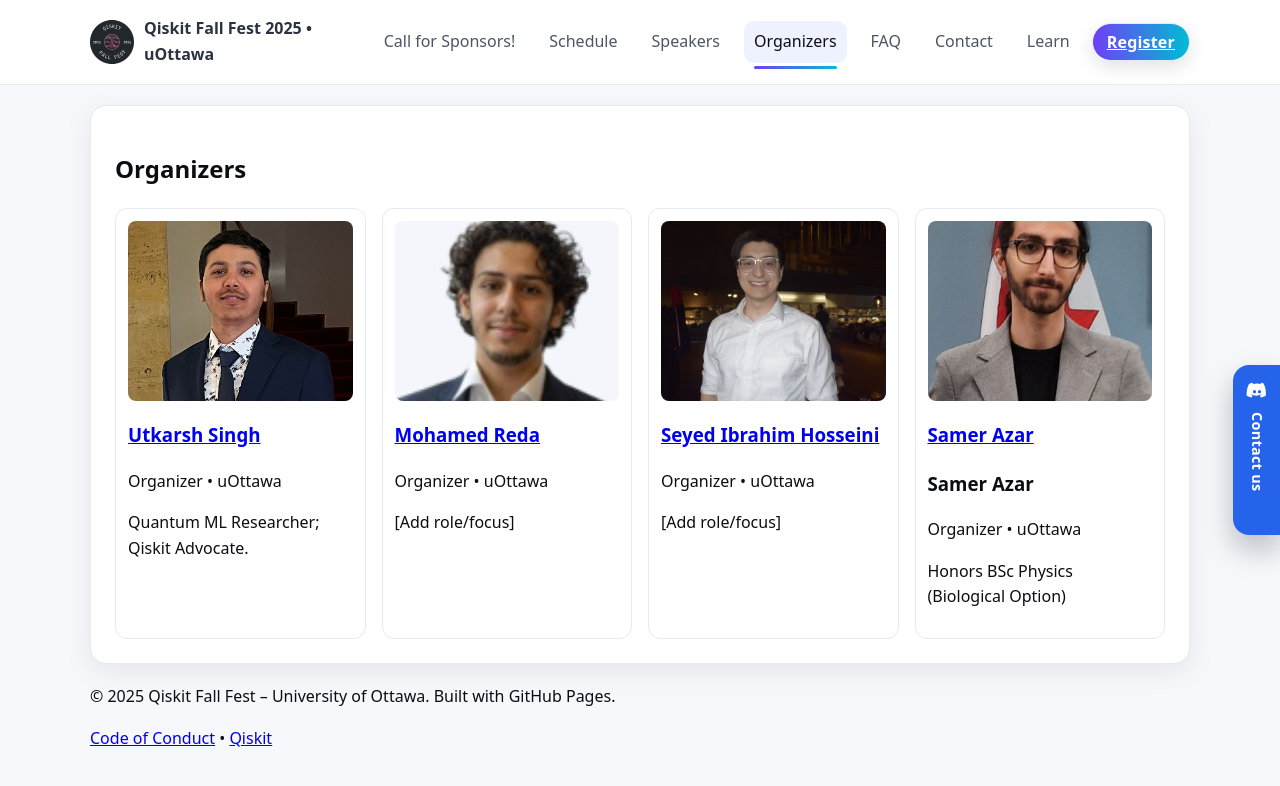
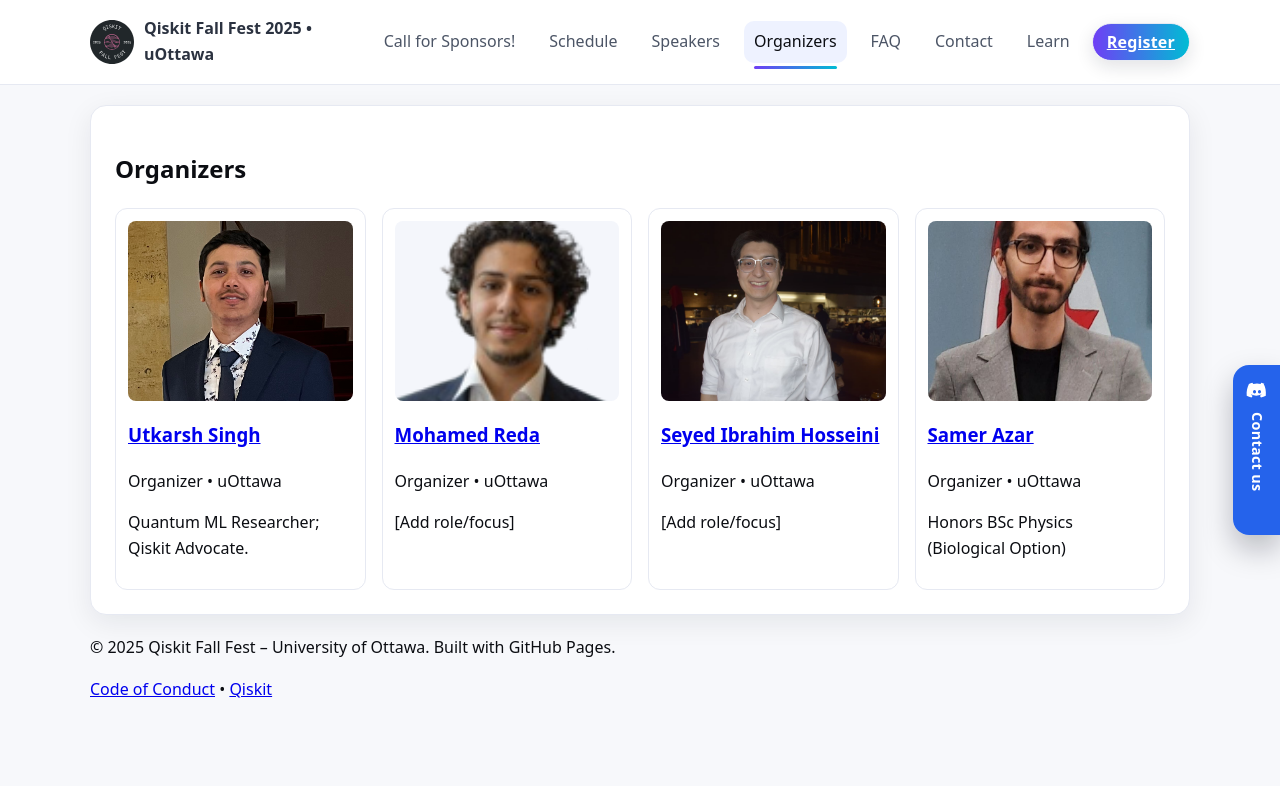
Before and after one commit to utkarshh-singh/fall-fest-2025-website, a Jekyll site: the page built from organizers.md, in a window 1280 px wide. Shown: the top 786 px of the page. Built offline with Jekyll 4.4.1, drawn with Linux system fonts in a browser that asks for light colours.

Commit message:
Update organizers.md

```diff
--- a/organizers.md
+++ b/organizers.md
@@ -29,7 +29,6 @@
       <article class="person">
         <img src="{{ '/assets/sa.jpeg' | relative_url }}" alt="Samer Azar" loading="lazy">
         <h3><a href="https://www.linkedin.com/in/samer-azar-7b7a241b6?originalSubdomain=ca" target="_blank" rel="noopener">Samer Azar</a></h3>
-        <h3>Samer Azar</h3>
         <p class="affil">Organizer • uOttawa</p>
         <p class="bio">Honors BSc Physics (Biological Option)</p>
       </article>
```
